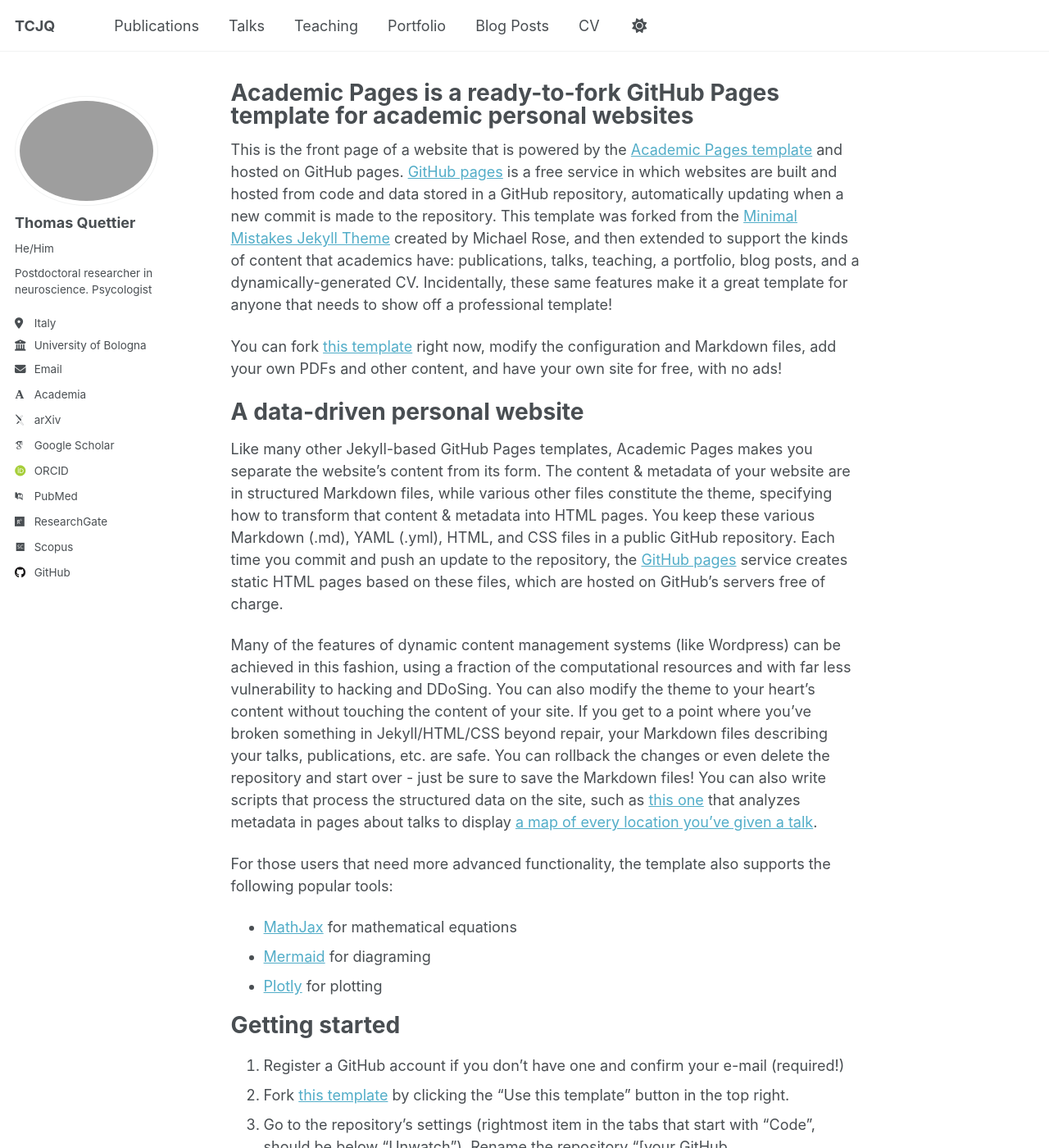
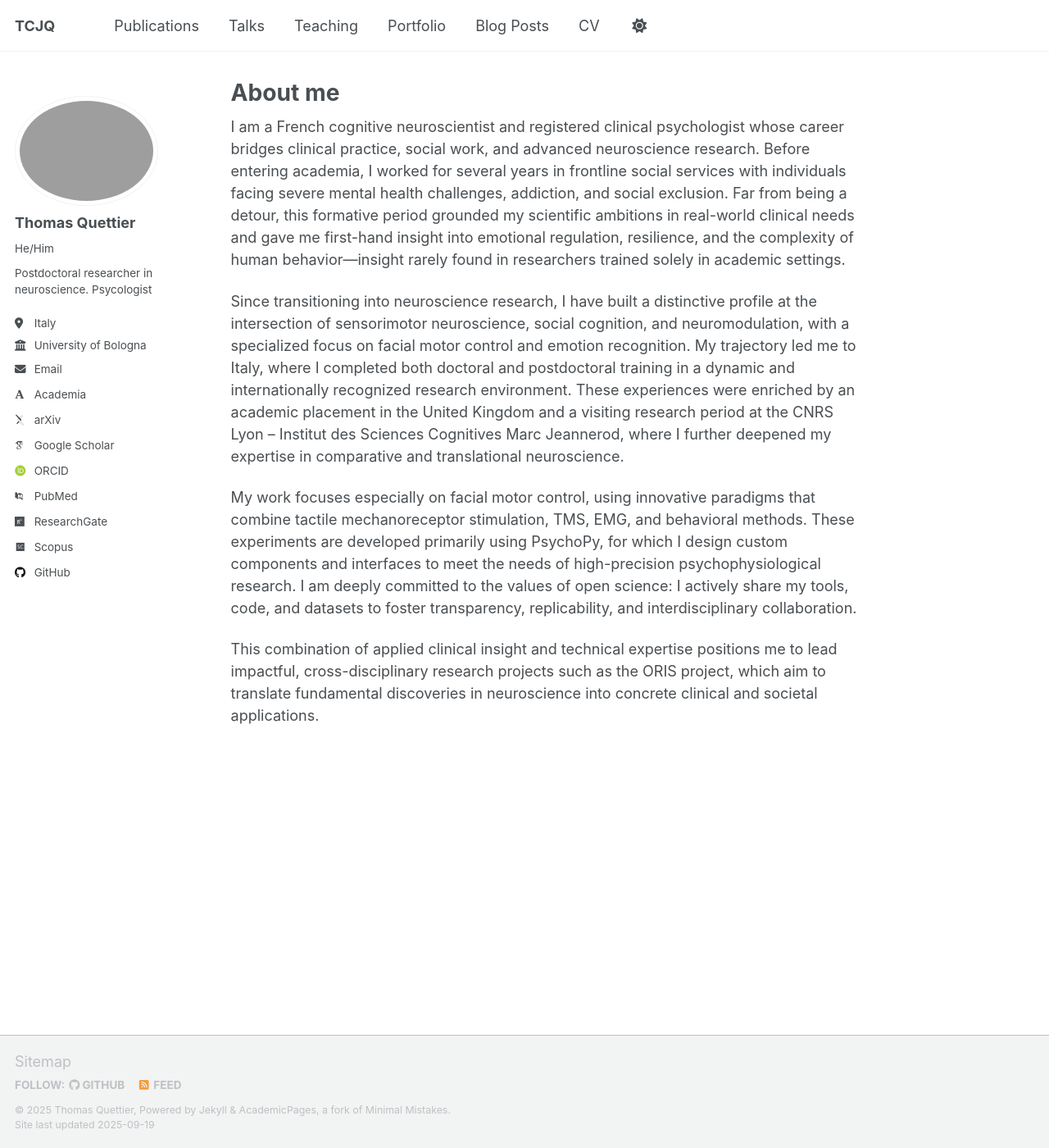
Before and after one commit to Merluin/tcjq.github.io, a Jekyll site: the page built from _pages/about.md, in a window 1280 px wide and 1400 px high. Shown: the whole window at 82% size. Built offline with Jekyll 4.4.1, drawn with Linux system fonts in a browser that asks for light colours; some web fonts are replaced; a script that is not in the unit is left out; some of the changed text lies outside the part shown.

Commit message:
Update about.md

```diff
--- a/_pages/about.md
+++ b/_pages/about.md
@@ -1,56 +1,16 @@
 ---
 permalink: /
-title: "Academic Pages is a ready-to-fork GitHub Pages template for academic personal websites"
+title: "About me"
 author_profile: true
 redirect_from:
   - /about/
   - /about.html
 ---
 
-This is the front page of a website that is powered by the [Academic Pages template](https://github.com/academicpages/academicpages.github.io) and hosted on GitHub pages. [GitHub pages](https://pages.github.com) is a free service in which websites are built and hosted from code and data stored in a GitHub repository, automatically updating when a new commit is made to the repository. This template was forked from the [Minimal Mistakes Jekyll Theme](https://mmistakes.github.io/minimal-mistakes/) created by Michael Rose, and then extended to support the kinds of content that academics have: publications, talks, teaching, a portfolio, blog posts, and a dynamically-generated CV. Incidentally, these same features make it a great template for anyone that needs to show off a professional template!
+I am a French cognitive neuroscientist and registered clinical psychologist whose career bridges clinical practice, social work, and advanced neuroscience research. Before entering academia, I worked for several years in frontline social services with individuals facing severe mental health challenges, addiction, and social exclusion. Far from being a detour, this formative period grounded my scientific ambitions in real-world clinical needs and gave me first-hand insight into emotional regulation, resilience, and the complexity of human behavior—insight rarely found in researchers trained solely in academic settings.
 
- You can fork [this template](https://github.com/academicpages/academicpages.github.io) right now, modify the configuration and Markdown files, add your own PDFs and other content, and have your own site for free, with no ads!
+Since transitioning into neuroscience research, I have built a distinctive profile at the intersection of sensorimotor neuroscience, social cognition, and neuromodulation, with a specialized focus on facial motor control and emotion recognition. My trajectory led me to Italy, where I completed both doctoral and postdoctoral training in a dynamic and internationally recognized research environment. These experiences were enriched by an academic placement in the United Kingdom and a visiting research period at the CNRS Lyon – Institut des Sciences Cognitives Marc Jeannerod, where I further deepened my expertise in comparative and translational neuroscience.
 
-A data-driven personal website
-======
-Like many other Jekyll-based GitHub Pages templates, Academic Pages makes you separate the website's content from its form. The content & metadata of your website are in structured Markdown files, while various other files constitute the theme, specifying how to transform that content & metadata into HTML pages. You keep these various Markdown (.md), YAML (.yml), HTML, and CSS files in a public GitHub repository. Each time you commit and push an update to the repository, the [GitHub pages](https://pages.github.com/) service creates static HTML pages based on these files, which are hosted on GitHub's servers free of charge.
+My work focuses especially on facial motor control, using innovative paradigms that combine tactile mechanoreceptor stimulation, TMS, EMG, and behavioral methods. These experiments are developed primarily using PsychoPy, for which I design custom components and interfaces to meet the needs of high-precision psychophysiological research. I am deeply committed to the values of open science: I actively share my tools, code, and datasets to foster transparency, replicability, and interdisciplinary collaboration.
 
-Many of the features of dynamic content management systems (like Wordpress) can be achieved in this fashion, using a fraction of the computational resources and with far less vulnerability to hacking and DDoSing. You can also modify the theme to your heart's content without touching the content of your site. If you get to a point where you've broken something in Jekyll/HTML/CSS beyond repair, your Markdown files describing your talks, publications, etc. are safe. You can rollback the changes or even delete the repository and start over - just be sure to save the Markdown files! You can also write scripts that process the structured data on the site, such as [this one](https://github.com/academicpages/academicpages.github.io/blob/master/talkmap.ipynb) that analyzes metadata in pages about talks to display [a map of every location you've given a talk](https://academicpages.github.io/talkmap.html).
-
-For those users that need more advanced functionality, the template also supports the following popular tools:
-- [MathJax](https://www.mathjax.org/) for mathematical equations
-- [Mermaid](https://mermaid.js.org/) for diagraming
-- [Plotly](https://plotly.com/javascript/) for plotting
-
-Getting started
-======
-1. Register a GitHub account if you don't have one and confirm your e-mail (required!)
-1. Fork [this template](https://github.com/academicpages/academicpages.github.io) by clicking the "Use this template" button in the top right.
-1. Go to the repository's settings (rightmost item in the tabs that start with "Code", should be below "Unwatch"). Rename the repository "[your GitHub username].github.io", which will also be your website's URL.
-1. Set site-wide configuration and create content & metadata (see below -- also see [this set of diffs](http://archive.is/3TPas) showing what files were changed to set up [an example site](https://getorg-testacct.github.io) for a user with the username "getorg-testacct")
-1. Upload any files (like PDFs, .zip files, etc.) to the files/ directory. They will appear at https://[your GitHub username].github.io/files/example.pdf.
-1. Check status by going to the repository settings, in the "GitHub pages" section
-
-Site-wide configuration
-------
-The main configuration file for the site is in the base directory in [_config.yml](https://github.com/academicpages/academicpages.github.io/blob/master/_config.yml), which defines the content in the sidebars and other site-wide features. You will need to replace the default variables with ones about yourself and your site's github repository. The configuration file for the top menu is in [_data/navigation.yml](https://github.com/academicpages/academicpages.github.io/blob/master/_data/navigation.yml). For example, if you don't have a portfolio or blog posts, you can remove those items from that navigation.yml file to remove them from the header.
-
-Create content & metadata
-------
-For site content, there is one Markdown file for each type of content, which are stored in directories like _publications, _talks, _posts, _teaching, or _pages. For example, each talk is a Markdown file in the [_talks directory](https://github.com/academicpages/academicpages.github.io/tree/master/_talks). At the top of each Markdown file is structured data in YAML about the talk, which the theme will parse to do lots of cool stuff. The same structured data about a talk is used to generate the list of talks on the [Talks page](https://academicpages.github.io/talks), each [individual page](https://academicpages.github.io/talks/2012-03-01-talk-1) for specific talks, the talks section for the [CV page](https://academicpages.github.io/cv), and the [map of places you've given a talk](https://academicpages.github.io/talkmap.html) (if you run this [python file](https://github.com/academicpages/academicpages.github.io/blob/master/talkmap.py) or [Jupyter notebook](https://github.com/academicpages/academicpages.github.io/blob/master/talkmap.ipynb), which creates the HTML for the map based on the contents of the _talks directory).
-
-**Markdown generator**
-
-The repository includes [a set of Jupyter notebooks](https://github.com/academicpages/academicpages.github.io/tree/master/markdown_generator
-) that converts a CSV containing structured data about talks or presentations into individual Markdown files that will be properly formatted for the Academic Pages template. The sample CSVs in that directory are the ones I used to create my own personal website at stuartgeiger.com. My usual workflow is that I keep a spreadsheet of my publications and talks, then run the code in these notebooks to generate the Markdown files, then commit and push them to the GitHub repository.
-
-How to edit your site's GitHub repository
-------
-Many people use a git client to create files on their local computer and then push them to GitHub's servers. If you are not familiar with git, you can directly edit these configuration and Markdown files directly in the github.com interface. Navigate to a file (like [this one](https://github.com/academicpages/academicpages.github.io/blob/master/_talks/2012-03-01-talk-1.md) and click the pencil icon in the top right of the content preview (to the right of the "Raw | Blame | History" buttons). You can delete a file by clicking the trashcan icon to the right of the pencil icon. You can also create new files or upload files by navigating to a directory and clicking the "Create new file" or "Upload files" buttons.
-
-Example: editing a Markdown file for a talk
-![Editing a Markdown file for a talk](/images/editing-talk.png)
-
-For more info
-------
-More info about configuring Academic Pages can be found in [the guide](https://academicpages.github.io/markdown/), the [growing wiki](https://github.com/academicpages/academicpages.github.io/wiki), and you can always [ask a question on GitHub](https://github.com/academicpages/academicpages.github.io/discussions). The [guides for the Minimal Mistakes theme](https://mmistakes.github.io/minimal-mistakes/docs/configuration/) (which this theme was forked from) might also be helpful.
+This combination of applied clinical insight and technical expertise positions me to lead impactful, cross-disciplinary research projects such as the ORIS project, which aim to translate fundamental discoveries in neuroscience into concrete clinical and societal applications.
```
